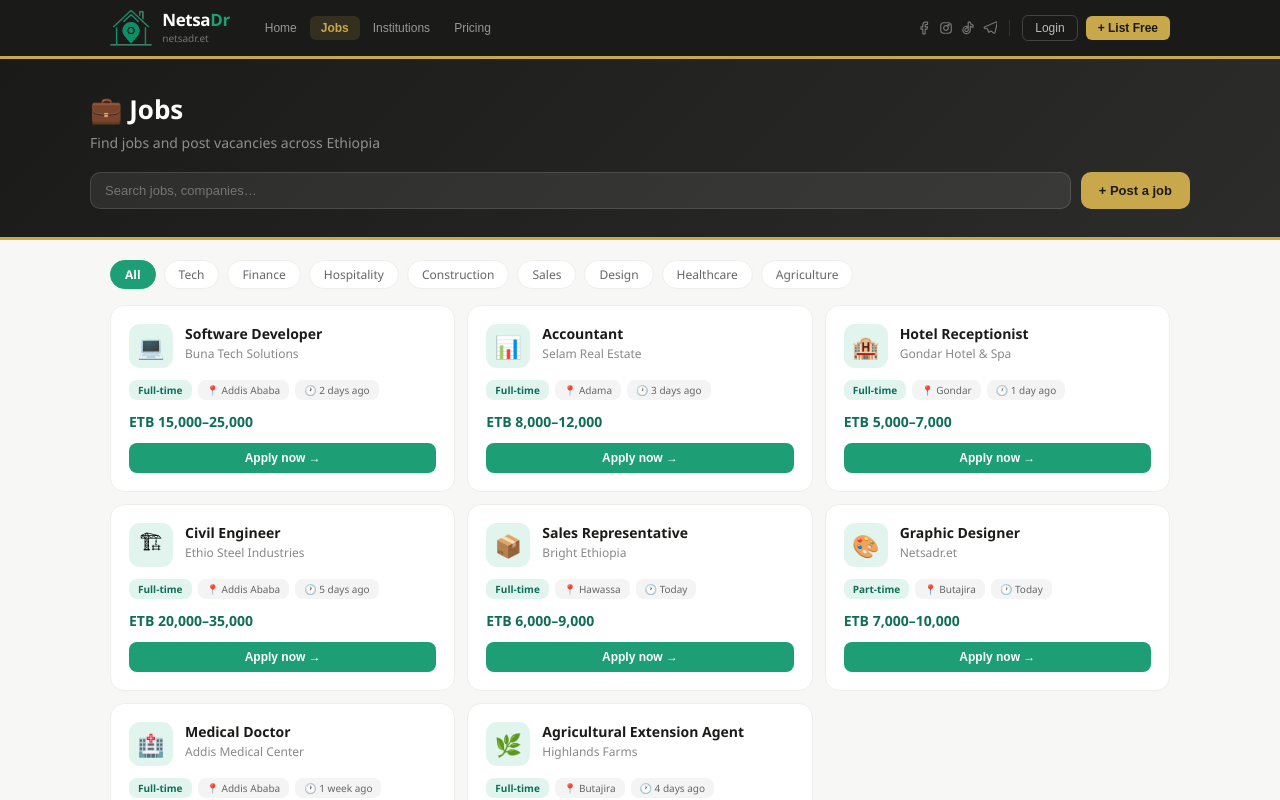
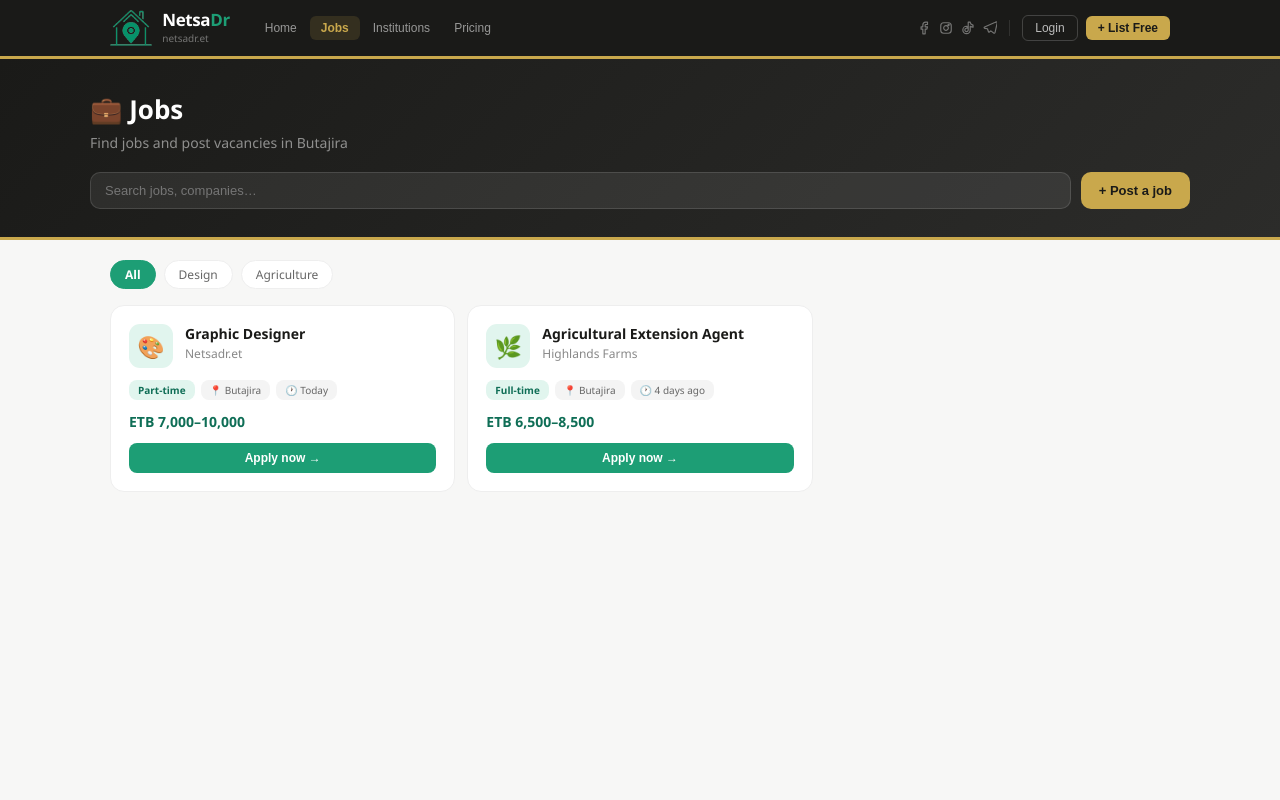
Before and after one commit to elu25/netsadr, a React (Create React App) app: page /jobs in a window 1280 px wide. Shown: the top 800 px of the page. Built offline with nearby package versions, Linux system fonts and the light colour scheme.

Commit message:
remove fake job listings and cities

```diff
--- a/src/data/constants.js
+++ b/src/data/constants.js
@@ -63,10 +63,9 @@ export const INSTITUTIONS = [
 ];
 
 // ── Cities ────────────────────────────────────────────────────
-export const CITIES = [
-  'All Ethiopia','Addis Ababa','Adama','Hawassa',
-  'Gondar','Mekelle','Bishoftu','Jimma','Bahir Dar','Butajira',
-];
+// Butajira only, matching current scope. Add a city here only once
+// you're actually accepting and publishing listings from it.
+export const CITIES = ['Butajira'];
 
 // ── Ticker messages ───────────────────────────────────────────
 // Keep these true. Swap in real listing names as you seed — do not
--- a/src/pages/Jobs.jsx
+++ b/src/pages/Jobs.jsx
@@ -2,17 +2,11 @@ import { useState } from 'react';
 import { C } from '../data/constants';
 
 const JOBS = [
-  { id:1,  title:'Software Developer',          company:'Buna Tech Solutions',     city:'Addis Ababa', salary:'ETB 15,000–25,000', type:'Full-time',  sector:'Tech',         emoji:'💻', posted:'2 days ago'  },
-  { id:2,  title:'Accountant',                  company:'Selam Real Estate',       city:'Adama',       salary:'ETB 8,000–12,000',  type:'Full-time',  sector:'Finance',      emoji:'📊', posted:'3 days ago'  },
-  { id:3,  title:'Hotel Receptionist',          company:'Gondar Hotel & Spa',      city:'Gondar',      salary:'ETB 5,000–7,000',   type:'Full-time',  sector:'Hospitality',  emoji:'🏨', posted:'1 day ago'   },
-  { id:4,  title:'Civil Engineer',              company:'Ethio Steel Industries',  city:'Addis Ababa', salary:'ETB 20,000–35,000', type:'Full-time',  sector:'Construction', emoji:'🏗', posted:'5 days ago'  },
-  { id:5,  title:'Sales Representative',        company:'Bright Ethiopia',         city:'Hawassa',     salary:'ETB 6,000–9,000',   type:'Full-time',  sector:'Sales',        emoji:'📦', posted:'Today'       },
   { id:6,  title:'Graphic Designer',            company:'Netsadr.et',              city:'Butajira',    salary:'ETB 7,000–10,000',  type:'Part-time',  sector:'Design',       emoji:'🎨', posted:'Today'       },
-  { id:7,  title:'Medical Doctor',              company:'Addis Medical Center',    city:'Addis Ababa', salary:'ETB 35,000–50,000', type:'Full-time',  sector:'Healthcare',   emoji:'🏥', posted:'1 week ago'  },
   { id:8,  title:'Agricultural Extension Agent',company:'Highlands Farms',         city:'Butajira',    salary:'ETB 6,500–8,500',   type:'Full-time',  sector:'Agriculture',  emoji:'🌿', posted:'4 days ago'  },
 ];
 
-const SECTORS = ['All','Tech','Finance','Hospitality','Construction','Sales','Design','Healthcare','Agriculture'];
+const SECTORS = ['All','Design','Agriculture'];
 
 export default function Jobs() {
   const [sector, setSector] = useState('All');
@@ -29,7 +23,7 @@ export default function Jobs() {
       <div style={{ background: `linear-gradient(135deg, ${C.black}, ${C.charcoal})`, padding: '32px 20px 28px', borderBottom: `3px solid ${C.gold}` }}>
         <div style={{ maxWidth: 1100, margin: '0 auto' }}>
           <h1 style={{ color: '#fff', fontSize: 26, fontWeight: 800, margin: '0 0 6px' }}>💼 Jobs</h1>
-          <p style={{ color: 'rgba(255,255,255,0.5)', fontSize: 14, marginBottom: 20 }}>Find jobs and post vacancies across Ethiopia</p>
+          <p style={{ color: 'rgba(255,255,255,0.5)', fontSize: 14, marginBottom: 20 }}>Find jobs and post vacancies in Butajira</p>
           <div style={{ display: 'flex', gap: 10 }}>
             <div style={{ display: 'flex', background: 'rgba(255,255,255,0.08)', border: '1px solid rgba(255,255,255,0.12)', borderRadius: 10, overflow: 'hidden', flex: 1 }}>
               <input value={search} onChange={e => setSearch(e.target.value)} placeholder="Search jobs, companies…"
```
